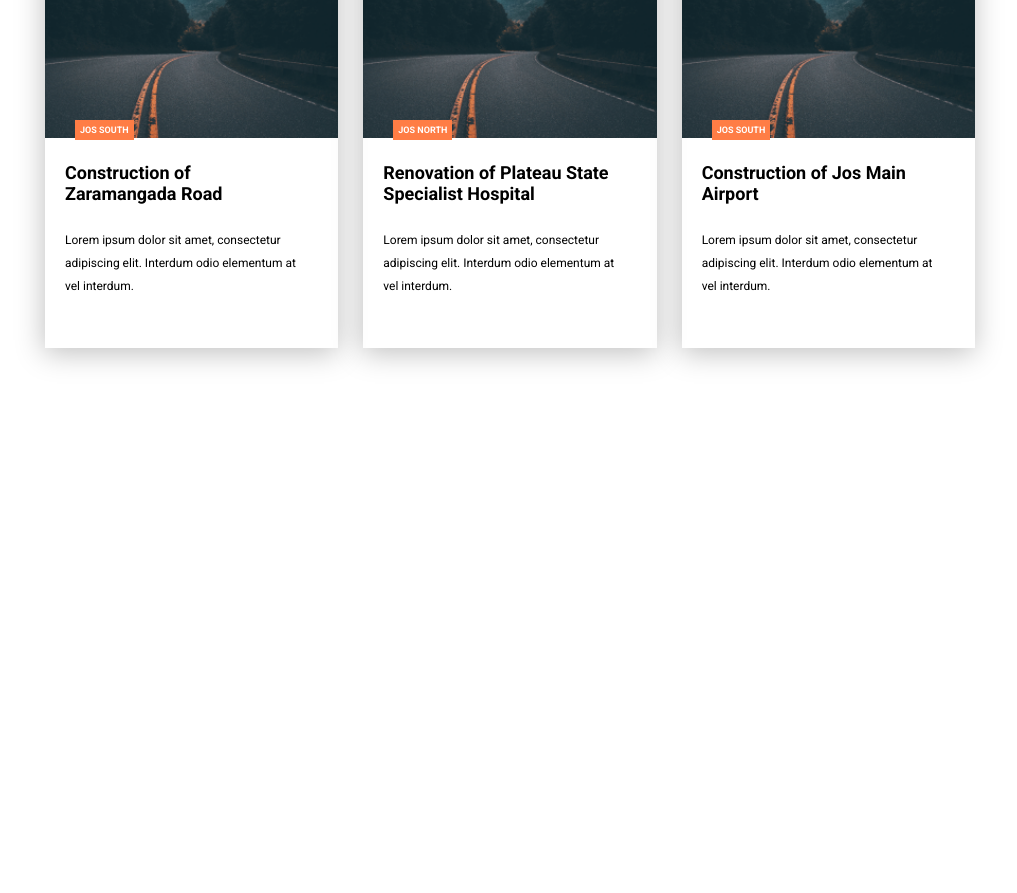
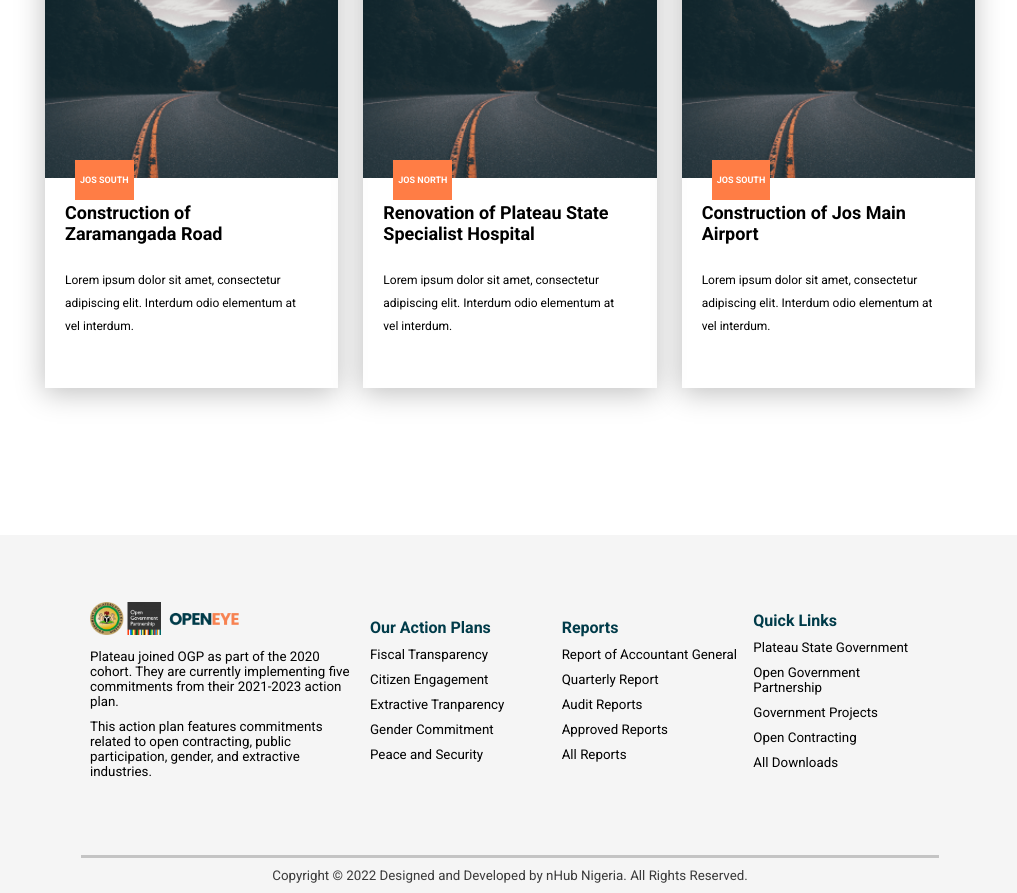
Before and after one commit to olafisoyevince/OGP-Project, a React (Create React App) app: page / in a window 1280 px wide. Shown: the part 1780-2673 px from the top of the page, without its empty margins (130-1147 px from the left). Before the commit the page ends 2275 px from the top, so only its background shows below. Built offline with nearby package versions, Linux system fonts and the light colour scheme.

Commit message:
added footer

```diff
--- a/public/index.html
+++ b/public/index.html
@@ -7,43 +7,20 @@
     <meta name="theme-color" content="#000000" />
     <meta
       name="description"
-      content="Web site created using create-react-app"
+      content="Open Government Partnership, is a multilateral initiative that promotes open goverment to strengthen governance."
     />
     <link rel="apple-touch-icon" href="%PUBLIC_URL%/ogp-logo-2.png" />
-    <!--
-      manifest.json provides metadata used when your web app is installed on a
-      user's mobile device or desktop. See https://developers.google.com/web/fundamentals/web-app-manifest/
-    -->
-    <!-- <link rel="stylesheet" href="./css/style.css" /> -->
 
     <link rel="manifest" href="%PUBLIC_URL%/manifest.json" />
     <link
       href="https://fonts.googleapis.com/css2?family=Roboto:wght@100;300;400;500;700;900&display=swap"
       rel="stylesheet"
     />
-    <!--
-      Notice the use of %PUBLIC_URL% in the tags above.
-      It will be replaced with the URL of the `public` folder during the build.
-      Only files inside the `public` folder can be referenced from the HTML.
 
-      Unlike "/favicon.ico" or "favicon.ico", "%PUBLIC_URL%/favicon.ico" will
-      work correctly both with client-side routing and a non-root public URL.
-      Learn how to configure a non-root public URL by running `npm run build`.
-    -->
     <title>OGP-Plateau</title>
   </head>
   <body>
     <noscript>You need to enable JavaScript to run this app.</noscript>
     <div id="root"></div>
-    <!--
-      This HTML file is a template.
-      If you open it directly in the browser, you will see an empty page.
-
-      You can add webfonts, meta tags, or analytics to this file.
-      The build step will place the bundled scripts into the <body> tag.
-
-      To begin the development, run `npm start` or `yarn start`.
-      To create a production bundle, use `npm run build` or `yarn build`.
-    -->
   </body>
 </html>
--- a/src/components/App/App.js
+++ b/src/components/App/App.js
@@ -7,6 +7,7 @@ import HomeSection from '../HomeSection/HomeSection';
 import '../HomeSection/HomeSection.css';
 import '../Section4/Section4.css';
 import Section3 from '../Section3/Section3';
+import Footer from '../Footer/Footer';
 import path from '../../routes';
 
 function App() {
@@ -23,6 +24,7 @@ function App() {
         <Route exact path={path.about} />
         <Route exact path={path.dashboard} />
       </Routes>
+      <Footer />
     </BrowserRouter>
   );
 }
--- /dev/null
+++ b/src/components/Footer/CopyrightBar.jsx
@@ -0,0 +1,17 @@
+import React from 'react';
+import './copyrightBar.css';
+
+const CopyrightBar = () => {
+  return (
+    <div id='copyright'>
+      <div>
+        <p>
+          Copyright © {new Date().getFullYear()} Designed and Developed by nHub
+          Nigeria. All Rights Reserved.
+        </p>
+      </div>
+    </div>
+  );
+};
+
+export default CopyrightBar;
--- /dev/null
+++ b/src/components/Footer/Footer.jsx
@@ -0,0 +1,55 @@
+import React from 'react';
+import './footer.css';
+import logo from '../../assets/images/ogp-logo.png';
+import CopyrightBar from './CopyrightBar';
+
+const Footer = () => {
+  return (
+    <>
+      <footer>
+        <div>
+          <span>
+            <img src={logo} alt='ogp-logo' />
+          </span>
+          <div>
+            <p>
+              Plateau joined OGP as part of the 2020 cohort. They are currently
+              implementing five commitments from their 2021-2023 action plan.
+            </p>
+            <p>
+              This action plan features commitments related to open contracting,
+              public participation, gender, and extractive industries.
+            </p>
+          </div>
+        </div>
+        <div>
+          <h4>Our Action Plans</h4>
+          <p>Fiscal Transparency</p>
+          <p>Citizen Engagement</p>
+          <p>Extractive Tranparency</p>
+          <p>Gender Commitment</p>
+          <p>Peace and Security</p>
+        </div>
+        <div>
+          <h4>Reports</h4>
+          <p>Report of Accountant General</p>
+          <p>Quarterly Report</p>
+          <p>Audit Reports</p>
+          <p>Approved Reports</p>
+          <p>All Reports</p>
+        </div>
+        <div>
+          <h4>Quick Links</h4>
+          <p>Plateau State Government</p>
+          <p>Open Government Partnership</p>
+          <p>Government Projects</p>
+          <p>Open Contracting</p>
+          <p>All Downloads</p>
+        </div>
+      </footer>
+      <CopyrightBar />
+    </>
+  );
+};
+
+export default Footer;
--- /dev/null
+++ b/src/components/Footer/copyrightBar.css
@@ -0,0 +1,15 @@
+#copyright {
+  text-align: center;
+  background: #f5f5f5;
+  display: grid;
+  justify-items: center;
+}
+
+#copyright div {
+  border-top: 3px solid #c4c4c4;
+  width: 67vw;
+}
+
+#copyright div p {
+  color: #3a3a3a;
+}
--- /dev/null
+++ b/src/components/Footer/footer.css
@@ -0,0 +1,24 @@
+footer {
+  background: #f5f5f5;
+  height: 40vh;
+  /* width: 100vw; */
+  padding: 30px 220px;
+
+  display: grid;
+  grid-template-columns: 1.5fr 1fr 1fr 1fr;
+  column-gap: 15px;
+  align-items: center;
+}
+
+img {
+  width: 150px;
+}
+
+p {
+  font-size: smaller;
+  margin: 10px 0px;
+}
+
+h4 {
+  color: #003b49;
+}
--- a/src/index.css
+++ b/src/index.css
@@ -1,5 +1,15 @@
-@import url("https://fonts.googleapis.com/css2?family=Roboto&display=swap");
+@import url('https://fonts.googleapis.com/css2?family=Roboto&display=swap');
+@import url('https://fonts.googleapis.com/css2?family=Mulish:wght@200;300;400;500;600&family=Poppins:wght@200;300;400&display=swap');
 
 body {
-	font-family: "Roboto", sans-serif;
+  font-family: 'Roboto', sans-serif;
 }
+
+h1,
+h2,
+h3,
+h4,
+h5,
+h6 {
+  font-family: 'Poppins', sans-serif;
+}
```
